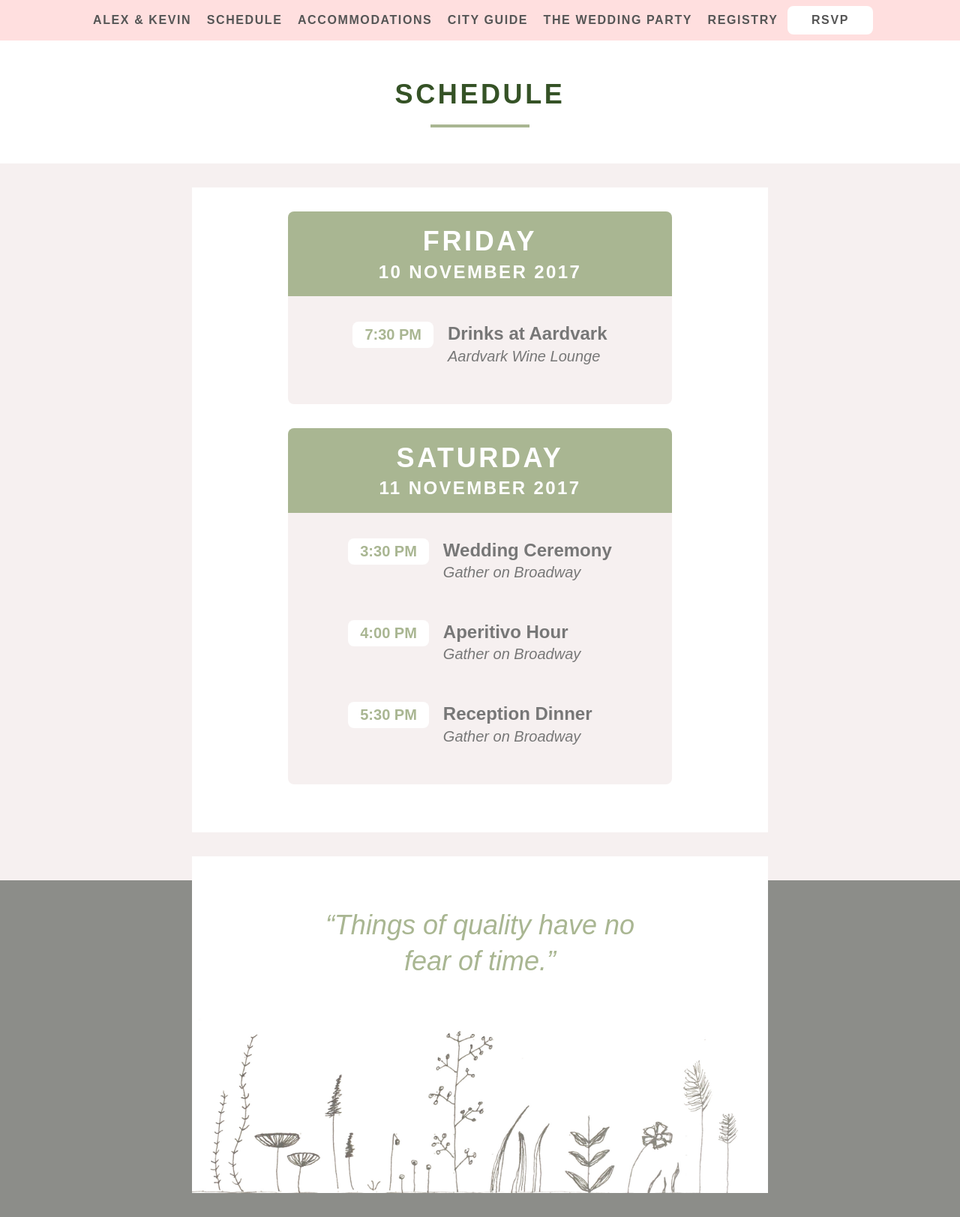
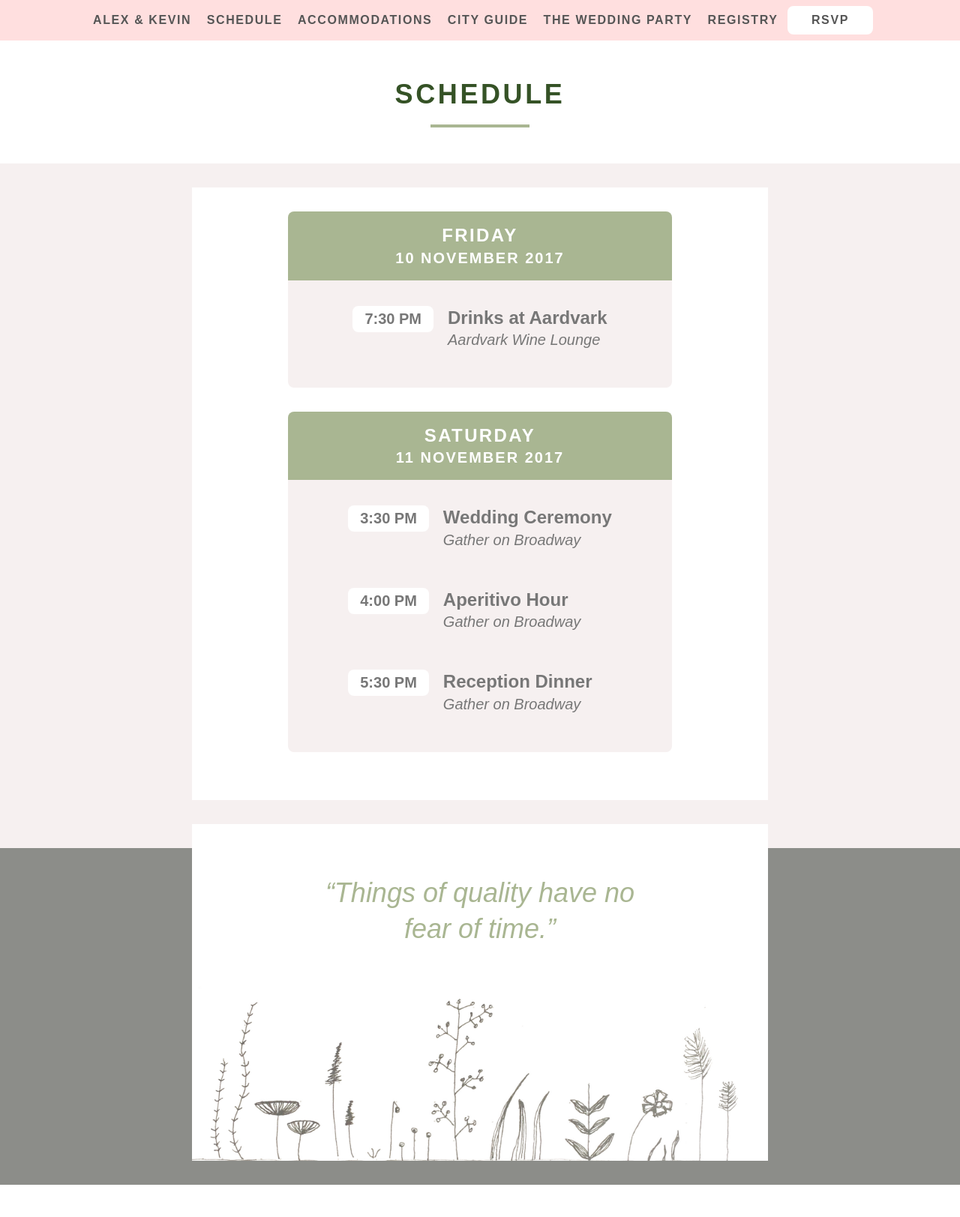
Before and after one commit to kmcgillivray/alexandkevin, a Jekyll site: the page built from schedule.html, in a window 1280 px wide. Shown: the whole page at 75% size. Built offline with Jekyll 4.4.1, drawn with Linux system fonts in a browser that asks for light colours; nearby versions of some CDN libraries; after the commit the page ends 1580 px from its top, so only the background shows below that.

Commit message:
Clean up page styling

```diff
--- a/_layouts/page.html
+++ b/_layouts/page.html
@@ -5,13 +5,15 @@ layout: default
 <div class="tc pa3">
   <h2 class="mb0 dark-garland ttu tracked f3 f2-l">{{ page.title }}</h2>
   <hr class="mw4 bw1 ba b--garland mb4 mt3">
-  {% unless page.live %}<h2 class="mt1 mb2 garland ttu tracked f4 f3-l">Coming soon</h2>{% endunless %}
 </div>
 
-<div class="{{ page.background }} pa3 pt4-l pb5">
+<div class="bg-near-white-pink pa3 pt4-l pb5">
 
   <div class="bg-white mw7 center ph3">
     <div class="mw6 center pv4">
+
+      {% unless page.live %}<h2 class="tc mt1 mb2 garland ttu tracked f4 f3-l">Coming soon</h2>{% endunless %}
+
 
       {{ content }}
 
--- a/schedule.html
+++ b/schedule.html
@@ -9,14 +9,14 @@ background: bg-near-white-pink
 {% for date in site.data.schedule %}
 <div class="pb4">
   <div class="pa3 tc br3 br--top bg-garland">
-    <h2 class="mt0 mb0 white ttu tracked f3 f2-l tc">{{ date.day }}</h2>
-    <h3 class="mv0 white ttu tracked f4 f3-l">{{ date.date }}</h3>
+    <h2 class="mt0 mb0 white ttu tracked f3 tc">{{ date.day }}</h2>
+    <h3 class="mv0 white ttu tracked f4">{{ date.date }}</h3>
   </div>
   <div class="bg-near-white-pink pa3 br3 br--bottom">
     <table class="f3 center">
     {% for event in date.events %}
       <tr>
-        <td class="pv3 pr3 b gray v-top"><p class="dib bg-white garland br3 pv1 ph3 f4">{{ event.time }}</p></td>
+        <td class="pv3 pr3 b gray v-top"><p class="dib bg-white br3 pv1 ph3 f4">{{ event.time }}</p></td>
         <td class="pv3 v-top">
           <h4 class="mv0 f3 gray">{{ event.title }}</h4>
           <p class="gray i f4">{{ event.location }}</p>
```
